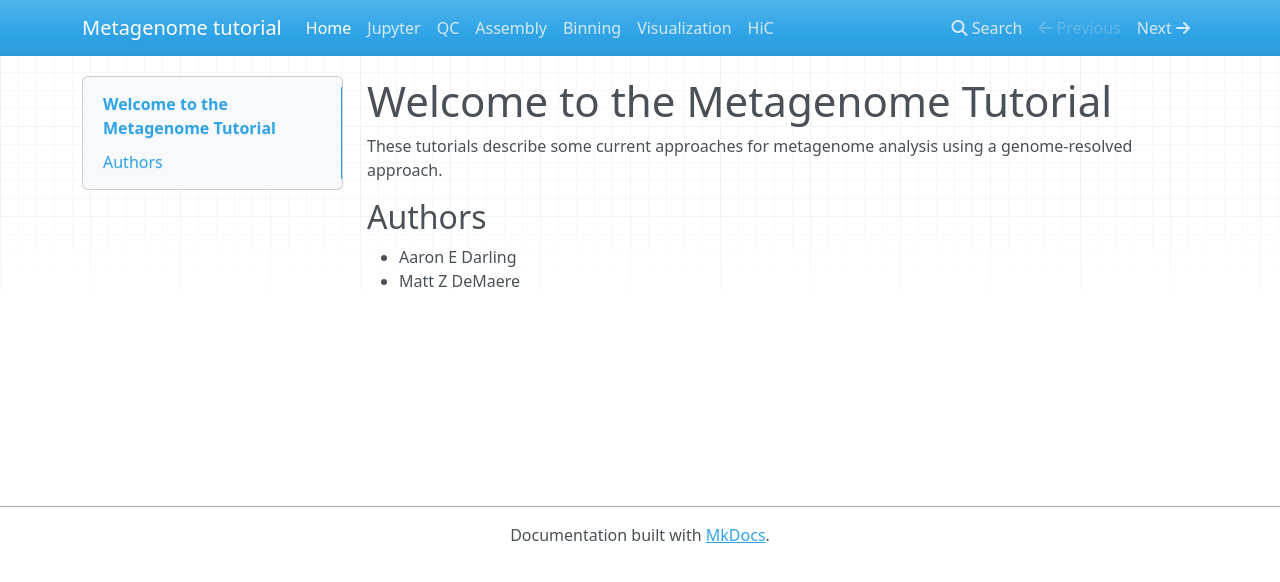
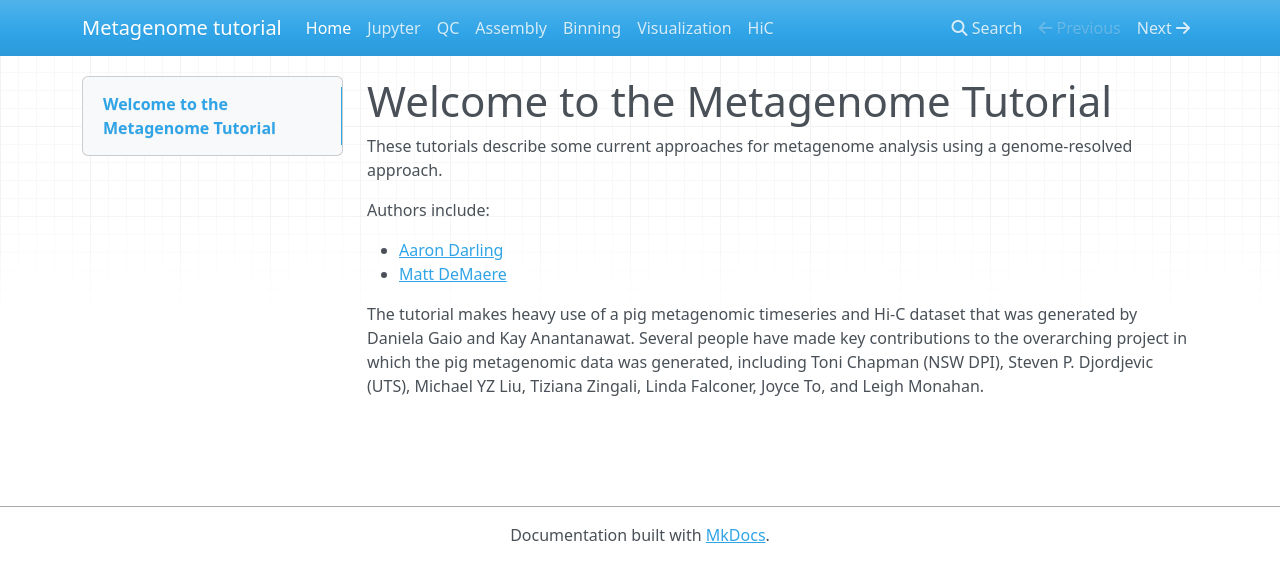
Before and after one commit to thegeneschool/metagenomics, an MkDocs documentation site: the page built from docs/index.md, in a window 1280 px wide. Shown: the top 582 px of the page. Built offline with MkDocs 1.6.1, drawn with Linux system fonts in a browser that asks for light colours; nearby versions of some CDN libraries; old or Windows-style settings are respelled for this version of MkDocs.

Commit message:
[AD] add data acknowledgements

```diff
--- a/docs/index.md
+++ b/docs/index.md
@@ -2,7 +2,9 @@
 
 These tutorials describe some current approaches for metagenome analysis using a genome-resolved approach.
 
-## Authors
+Authors include:
 
-* Aaron E Darling
-* Matt Z DeMaere
+* [Aaron Darling](http://darlinglab.org)
+* [Matt DeMaere](https://github.com/cerebis)
+
+The tutorial makes heavy use of a pig metagenomic timeseries and Hi-C dataset that was generated by Daniela Gaio and Kay Anantanawat. Several people have made key contributions to the overarching project in which the pig metagenomic data was generated, including Toni Chapman (NSW DPI), Steven P. Djordjevic (UTS), Michael YZ Liu, Tiziana Zingali, Linda Falconer, Joyce To, and Leigh Monahan.
```
